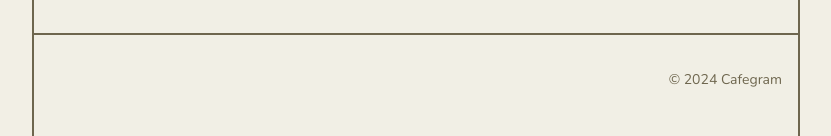
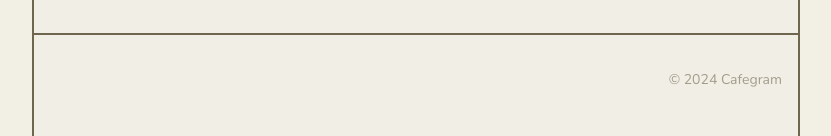
Before and after one commit to hiimjayson/nomad, a Next.js app in the folder apps/web/: page /1 in a window 1280 px wide. Shown: the part 1707-1843 px from the top of the page, without its empty margins (224-1055 px from the left). Built offline with nearby package versions, Linux system fonts and the light colour scheme.

Commit message:
style(web): footer 글씨색상 수정

```diff
--- a/apps/web/src/components/templates/PageLayout.tsx
+++ b/apps/web/src/components/templates/PageLayout.tsx
@@ -29,7 +29,9 @@ PageLayout.Header = function Header() {
 PageLayout.Footer = function Footer() {
   return (
     <footer className="px-4 pt-8 pb-12 w-full text-right border-t-2 border-typo-time">
-      <span className="text-sm text-typo-time">© 2024 Cafegram</span>
+      <span className="text-sm text-typo-time text-opacity-60">
+        © 2024 Cafegram
+      </span>
     </footer>
   );
 };
```
